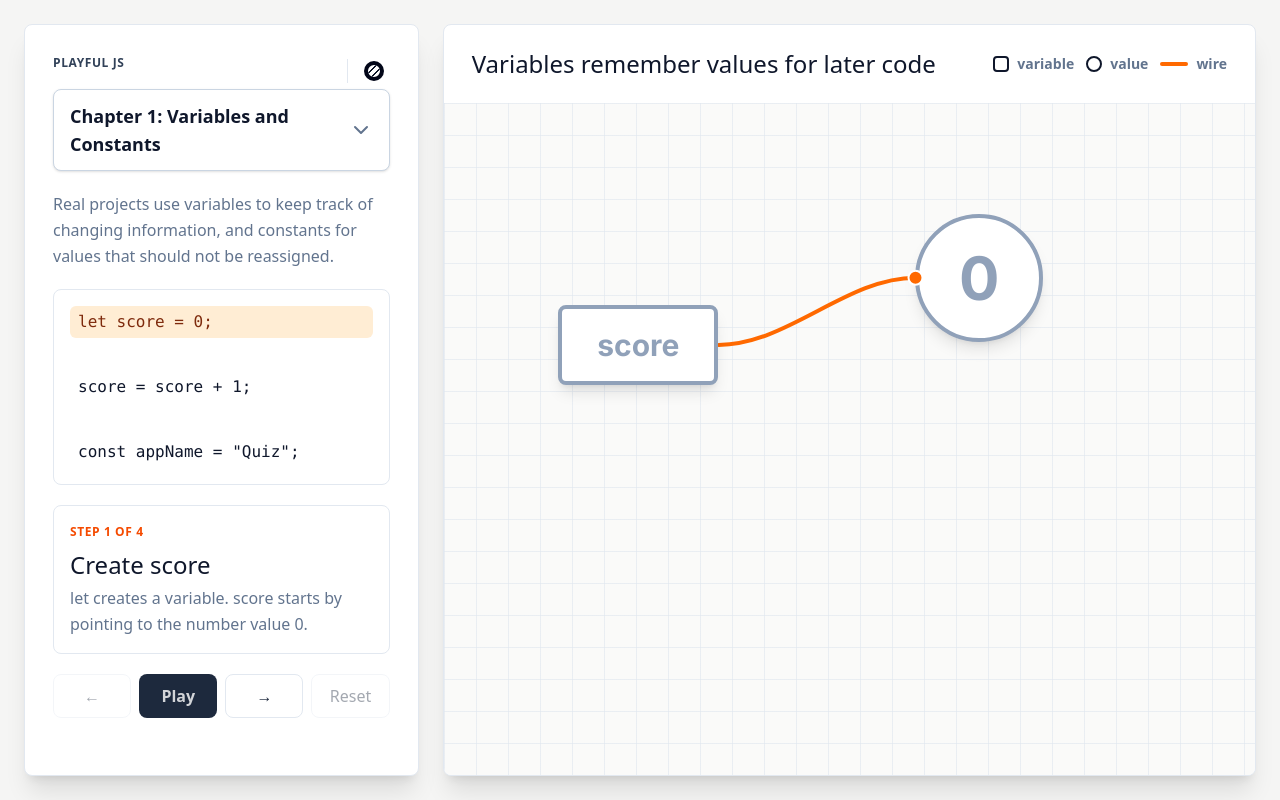
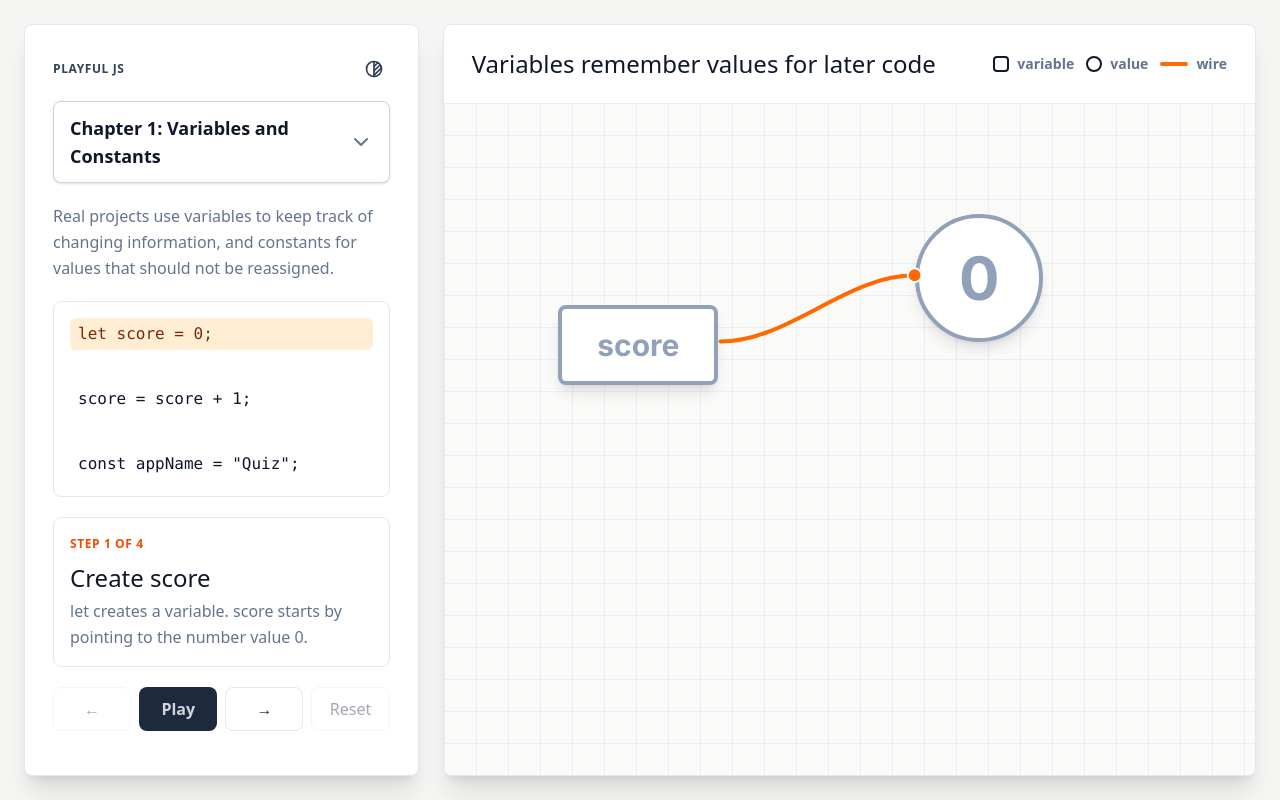
Before and after one commit to Chirag-Coush/Playful-JS, a website: page index.html in a window 1280 px wide. Drawn offline with Linux system fonts and the light colour scheme; a web font is replaced by a local one.

Commit message:
Refine theme toggle icon

```diff
--- a/index.html
+++ b/index.html
@@ -25,9 +25,28 @@
         <div class="flex items-start justify-between gap-4 max-sm:block">
           <div class="w-full">
             <div class="lesson-header">
-              <p class="eyebrow mb-4">Playful JS</p>
+              <p class="eyebrow">Playful JS</p>
               <button class="theme-toggle" id="theme-toggle" type="button" aria-label="Switch to dark mode" aria-pressed="false">
-                <span class="theme-toggle-icon" aria-hidden="true"></span>
+                <svg
+                  class="theme-toggle-icon"
+                  xmlns="http://www.w3.org/2000/svg"
+                  width="24"
+                  height="24"
+                  viewBox="0 0 24 24"
+                  fill="none"
+                  stroke="currentColor"
+                  stroke-width="2"
+                  stroke-linecap="round"
+                  stroke-linejoin="round"
+                  aria-hidden="true"
+                >
+                  <path stroke="none" d="M0 0h24v24H0z" fill="none"></path>
+                  <path d="M12 12m-9 0a9 9 0 1 0 18 0a9 9 0 1 0 -18 0"></path>
+                  <path d="M12 3l0 18"></path>
+                  <path d="M12 9l4.65 -4.65"></path>
+                  <path d="M12 14.3l7.37 -7.37"></path>
+                  <path d="M12 19.6l8.85 -8.85"></path>
+                </svg>
               </button>
             </div>
             <div class="chapter-picker" id="chapter-picker">
--- a/src/styles/components.css
+++ b/src/styles/components.css
@@ -16,34 +16,23 @@
   }
 
   .lesson-header {
-    @apply flex items-center justify-between gap-3;
+    @apply mb-4 flex items-center justify-between gap-3;
   }
 
   .eyebrow {
     @apply mb-2 text-xs font-bold uppercase tracking-wider text-slate-700;
   }
 
-  .theme-toggle {
-    @apply relative inline-flex size-8 shrink-0 items-center justify-center rounded-md border border-transparent text-slate-700 transition hover:bg-slate-100 hover:text-slate-950 focus:outline-none focus:ring-4 focus:ring-slate-100;
+  .lesson-header .eyebrow {
+    @apply mb-0;
   }
 
-  .theme-toggle::before {
-    content: "";
-    @apply absolute -left-3 h-6 w-px bg-slate-200;
+  .theme-toggle {
+    @apply inline-flex size-8 shrink-0 items-center justify-center rounded-md border border-transparent text-slate-700 transition hover:bg-slate-100 hover:text-slate-950 focus:outline-none focus:ring-4 focus:ring-slate-100;
   }
 
   .theme-toggle-icon {
-    @apply relative block size-5 rounded-full border-4 border-slate-950 bg-white;
-  }
-
-  .theme-toggle-icon::before {
-    content: "";
-    @apply absolute inset-0 rounded-full;
-    background: repeating-linear-gradient(
-      135deg,
-      rgb(15 23 42) 0 2px,
-      transparent 2px 5px
-    );
+    @apply size-5;
   }
 
   .chapter-picker {
@@ -285,20 +274,8 @@
     @apply text-slate-300 hover:bg-slate-800 hover:text-white focus:ring-slate-700;
   }
 
-  html.dark .theme-toggle::before {
-    @apply bg-slate-700;
-  }
-
   html.dark .theme-toggle-icon {
-    @apply border-white bg-slate-950;
-  }
-
-  html.dark .theme-toggle-icon::before {
-    background: repeating-linear-gradient(
-      135deg,
-      white 0 2px,
-      transparent 2px 5px
-    );
+    @apply text-white;
   }
 
   html.dark .chapter-trigger {
```
Also changed, not shown: dist/styles.css.
